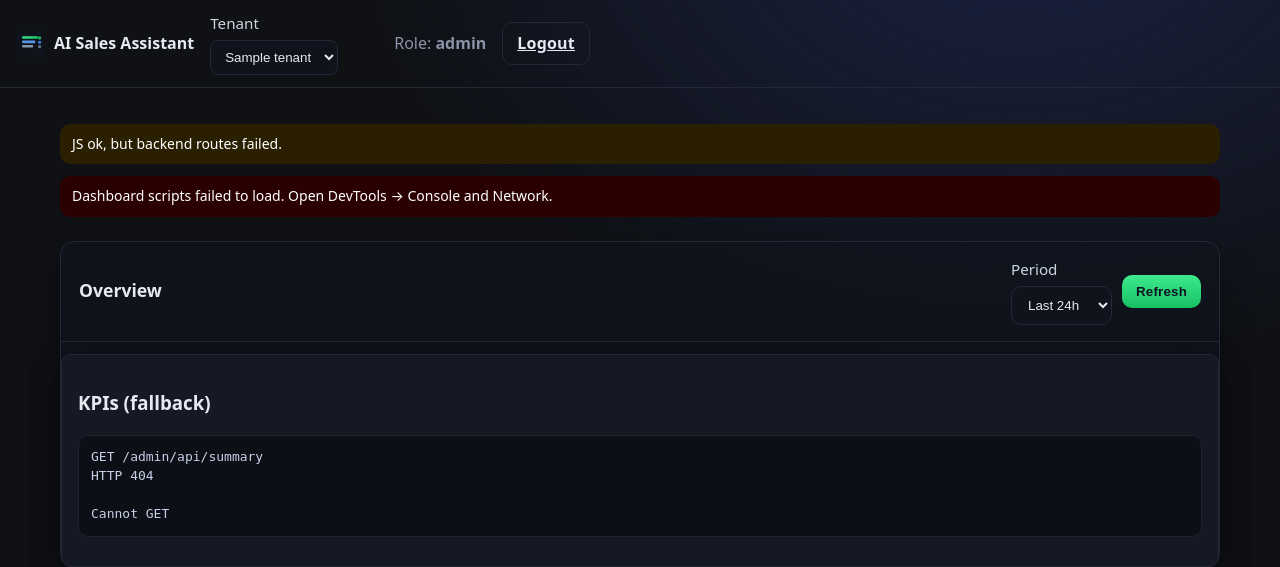
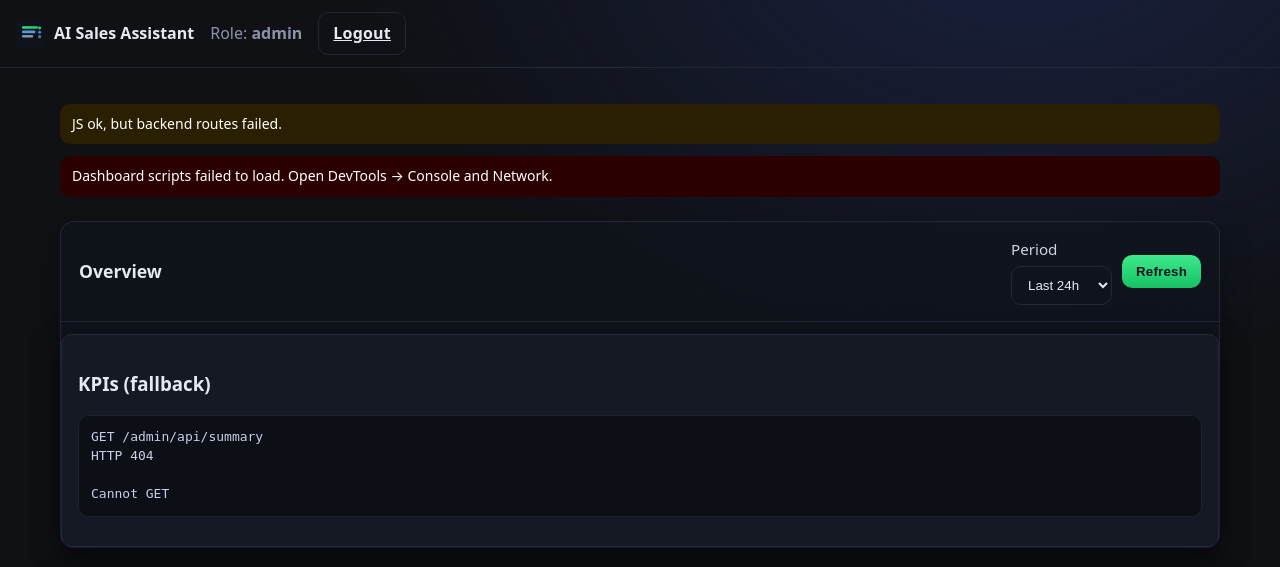
Before and after one commit to jman2424/v7, a Python web app: template dashboard/templates/admin.html in a window 1280 px wide. Shown: the top 567 px of the page. Run offline with Jinja, Linux system fonts and the light colour scheme; the template is opened without the code that fills it: most values are stand-ins (such as "Sample title", 1, 10 or a date in 2020).

Commit message:
Remove tenant selection from navbar
Removed tenant selection dropdown from navbar.

```diff
--- a/dashboard/templates/partials/_navbar.html
+++ b/dashboard/templates/partials/_navbar.html
@@ -5,17 +5,7 @@
   </div>
 
   <div class="navbar__controls">
-    <label>Tenant
-      <select id="tenant-select">
-        {% for k in tenants %}
-          <option value="{{ k }}" {% if k == tenant %}selected{% endif %}>{{ k }}</option>
-        {% endfor %}
-      </select>
-    </label>
-
-    <div class="navbar__spacer"></div>
-
     <span class="role">Role: <strong>{{ role }}</strong></span>
-    <a class="btn btn--ghost" href="{{ url_for('auth_routes.logout') }}">Logout</a>
+    <a class="btn btn--ghost" href="{{ url_for('admin.admin_logout') }}">Logout</a>
   </div>
 </nav>
```
